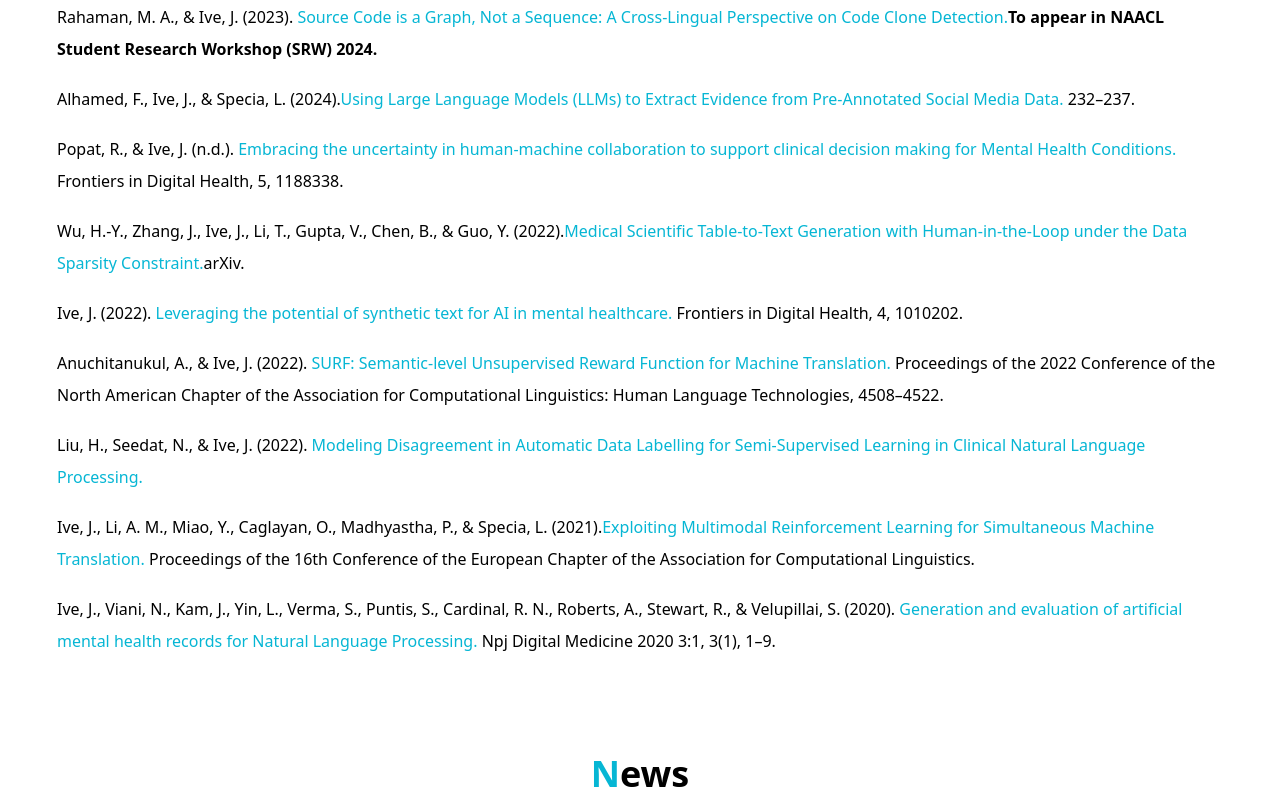
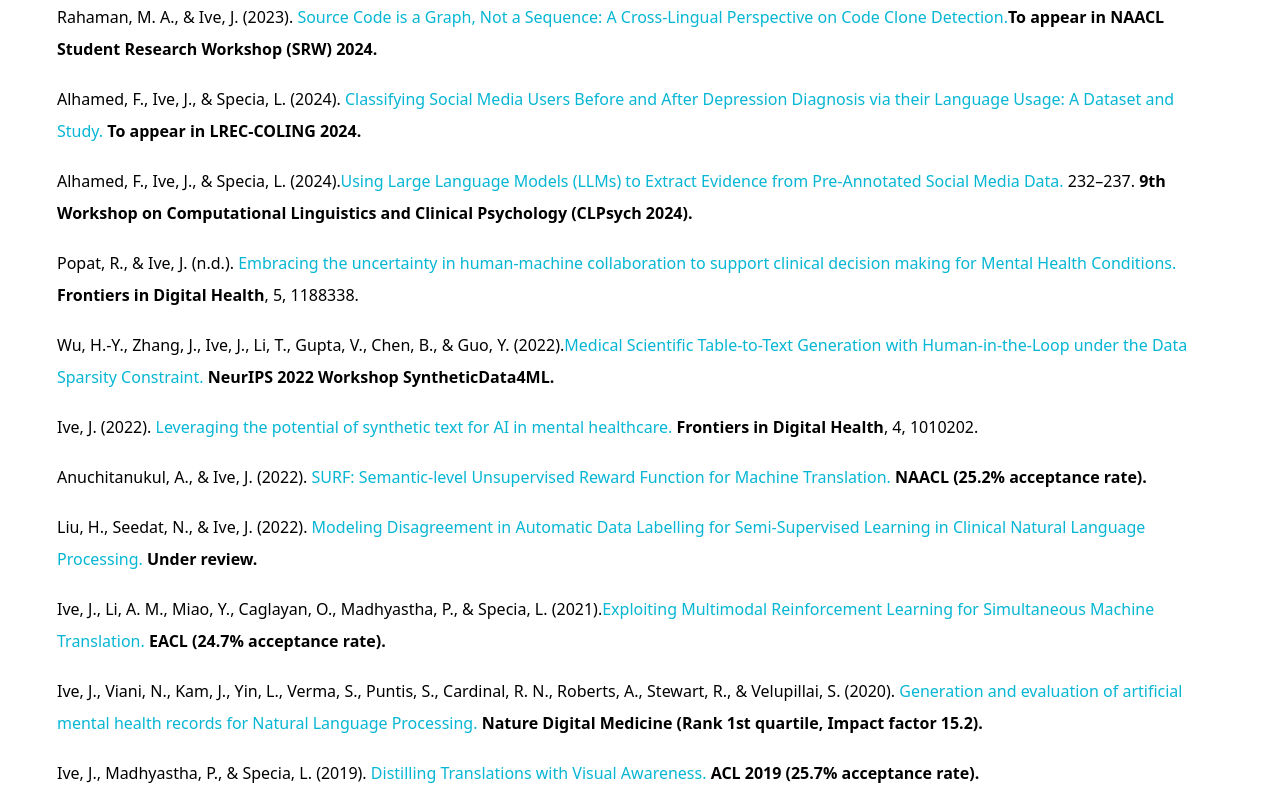
Before and after one commit to jondedman/jive_site, a React (Vite) app: page / in a window 1280 px wide. Shown: the part 1200-2000 px from the top of the page. Built offline with nearby package versions, Linux system fonts and the light colour scheme.

Commit message:
update publications list

```diff
--- a/src/Publication_list.jsx
+++ b/src/Publication_list.jsx
@@ -38,6 +38,23 @@
 							</span>
 						</li>
 					</a>
+
+					<a
+						href="https://arxiv.org/abs/2404.19486v1"
+						target="_blank"
+						rel="noreferrer"
+						className="block hover:border-indigo-600 -py-4"
+					>
+						<li className="w-full border border-transparent rounded-2xl transition-all duration-300 hover:border-indigo-600 px-2">
+							Alhamed, F., Ive, J., & Specia, L. (2024).{" "}
+							<span className="text-cyan-500 font-semi-bold">
+								Classifying Social Media Users Before and After Depression
+								Diagnosis via their Language Usage: A Dataset and Study.
+							</span>
+							<span className="font-bold"> To appear in LREC-COLING 2024.</span>
+						</li>
+					</a>
+
 					<a
 						href="https://aclanthology.org/2024.clpsych-1.22.pdf"
 						target="_blank"
@@ -50,7 +67,11 @@
 								Using Large Language Models (LLMs) to Extract Evidence from
 								Pre-Annotated Social Media Data.{" "}
 							</span>
-							232–237.
+							232–237.{" "}
+							<span className="font-bold">
+								9th Workshop on Computational Linguistics and Clinical
+								Psychology (CLPsych 2024).
+							</span>
 						</li>
 					</a>
 					<a
@@ -66,7 +87,8 @@
 								Embracing the uncertainty in human-machine collaboration to
 								support clinical decision making for Mental Health Conditions.
 							</span>{" "}
-							Frontiers in Digital Health, 5, 1188338.
+							<span className="font-bold">Frontiers in Digital Health</span>, 5,
+							1188338.
 						</li>
 					</a>
 					<a
@@ -81,8 +103,10 @@
 							<span className="text-cyan-500 font-semi-bold">
 								Medical Scientific Table-to-Text Generation with
 								Human-in-the-Loop under the Data Sparsity Constraint.
+							</span>{" "}
+							<span className="font-bold">
+								NeurIPS 2022 Workshop SyntheticData4ML.
 							</span>
-							arXiv.
 						</li>
 					</a>
 					<a
@@ -97,7 +121,8 @@
 								Leveraging the potential of synthetic text for AI in mental
 								healthcare.
 							</span>{" "}
-							Frontiers in Digital Health, 4, 1010202.
+							<span className="font-bold">Frontiers in Digital Health</span>, 4,
+							1010202.
 						</li>
 					</a>
 					<a
@@ -112,9 +137,7 @@
 								SURF: Semantic-level Unsupervised Reward Function for Machine
 								Translation.
 							</span>{" "}
-							Proceedings of the 2022 Conference of the North American Chapter
-							of the Association for Computational Linguistics: Human Language
-							Technologies, 4508–4522.
+							<span className="font-bold">NAACL (25.2% acceptance rate).</span>
 						</li>
 					</a>
 					<a
@@ -129,7 +152,8 @@
 								Modeling Disagreement in Automatic Data Labelling for
 								Semi-Supervised Learning in Clinical Natural Language
 								Processing.
-							</span>
+							</span>{" "}
+							<span className="font-bold">Under review.</span>
 						</li>
 					</a>
 					<a
@@ -145,8 +169,7 @@
 								Exploiting Multimodal Reinforcement Learning for Simultaneous
 								Machine Translation.
 							</span>{" "}
-							Proceedings of the 16th Conference of the European Chapter of the
-							Association for Computational Linguistics.
+							<span className="font-bold">EACL (24.7% acceptance rate).</span>
 						</li>
 					</a>
 					<a
@@ -162,8 +185,26 @@
 							<span className="text-cyan-500 font-semi-bold">
 								Generation and evaluation of artificial mental health records
 								for Natural Language Processing.{" "}
+							</span>{" "}
+							<span className="font-bold">
+								Nature Digital Medicine (Rank 1st quartile, Impact factor 15.2).{" "}
 							</span>
-							Npj Digital Medicine 2020 3:1, 3(1), 1–9.
+						</li>
+					</a>
+					<a
+						href="https://aclanthology.org/P19-1653/"
+						target="_blank"
+						rel="noreferrer"
+						className="block hover:border-indigo-600 -py-4"
+					>
+						<li className="w-full border border-transparent rounded-2xl px-2 transition-all duration-300 hover:border-indigo-600">
+							Ive, J., Madhyastha, P., & Specia, L. (2019).{" "}
+							<span className="text-cyan-500 font-semi-bold">
+								Distilling Translations with Visual Awareness.
+							</span>{" "}
+							<span className="font-bold">
+								ACL 2019 (25.7% acceptance rate).
+							</span>
 						</li>
 					</a>
 				</ul>
```
